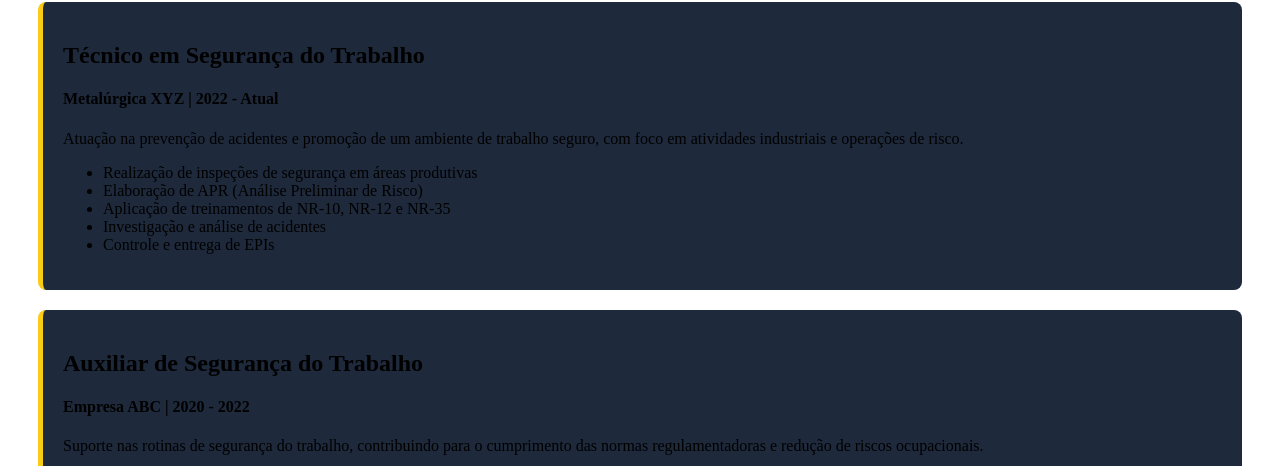
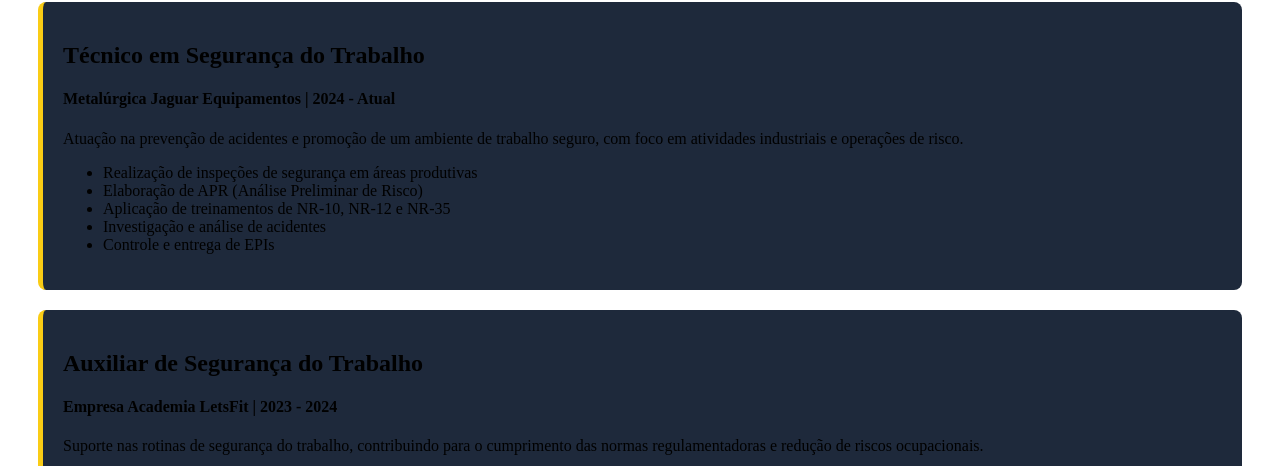
Before and after one commit to williams4803/portfolio-seguranca-trabalho, a React (Vite) app in the folder frontend/: page /experiencia in a window 1280 px wide. Shown: the part 213-679 px from the top of the page. Built offline with nearby package versions, Linux system fonts and the light colour scheme; the HTML template or start-up script is replaced by a standard one.

Commit message:
atualização do portfólio

```diff
--- a/frontend/src/pages/Experiencia.jsx
+++ b/frontend/src/pages/Experiencia.jsx
@@ -6,7 +6,7 @@ function Experiencia() {
       {/* EXPERIÊNCIA 1 */}
       <div style={styles.card}>
         <h2>Técnico em Segurança do Trabalho</h2>
-        <h4>Metalúrgica XYZ | 2022 - Atual</h4>
+        <h4>Metalúrgica Jaguar Equipamentos | 2024 - Atual</h4>
 
         <p>
           Atuação na prevenção de acidentes e promoção de um ambiente de trabalho seguro,
@@ -25,7 +25,7 @@ function Experiencia() {
       {/* EXPERIÊNCIA 2 */}
       <div style={styles.card}>
         <h2>Auxiliar de Segurança do Trabalho</h2>
-        <h4>Empresa ABC | 2020 - 2022</h4>
+        <h4>Empresa Academia LetsFit | 2023 - 2024</h4>
 
         <p>
           Suporte nas rotinas de segurança do trabalho, contribuindo para o cumprimento
```
